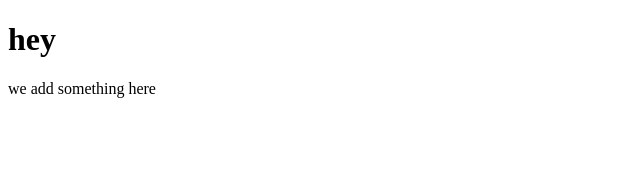
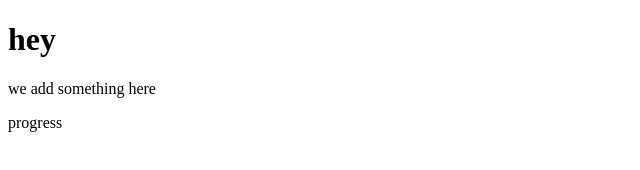
Before and after one commit to zuzik772/deleteme, a plain HTML site: page index.html in a window 1280 px wide. Shown: the full height of the page, 0-640 px from the left. Drawn offline with Linux system fonts and the light colour scheme.

Commit message:
add another paragraph

```diff
--- a/index.html
+++ b/index.html
@@ -12,6 +12,7 @@
     <main>
         <h1>hey</h1>
         <p>we add something here</p>
+        <p>progress</p>
     </main>
 </body>
 
```
